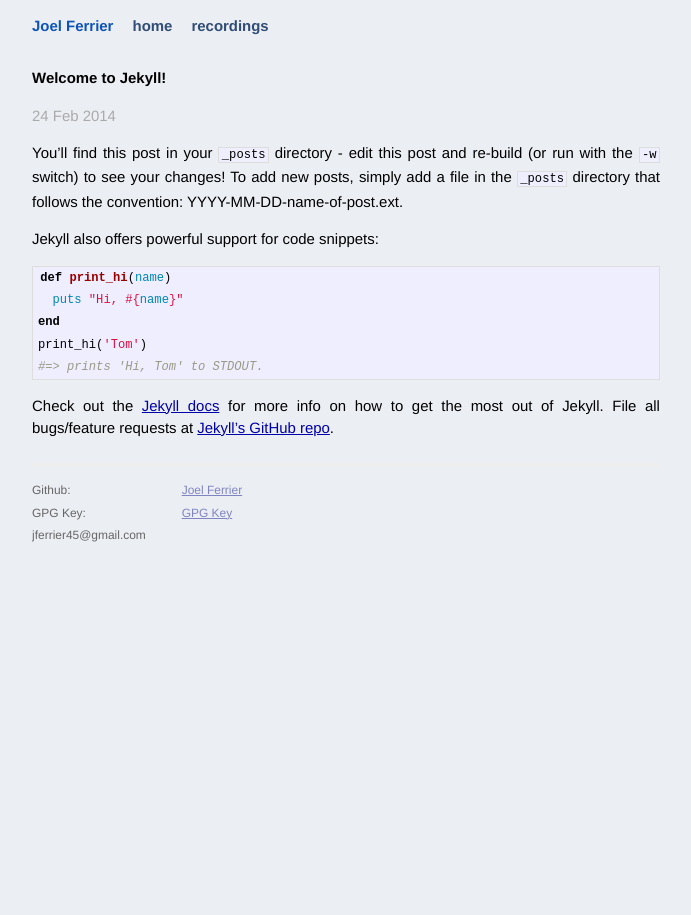
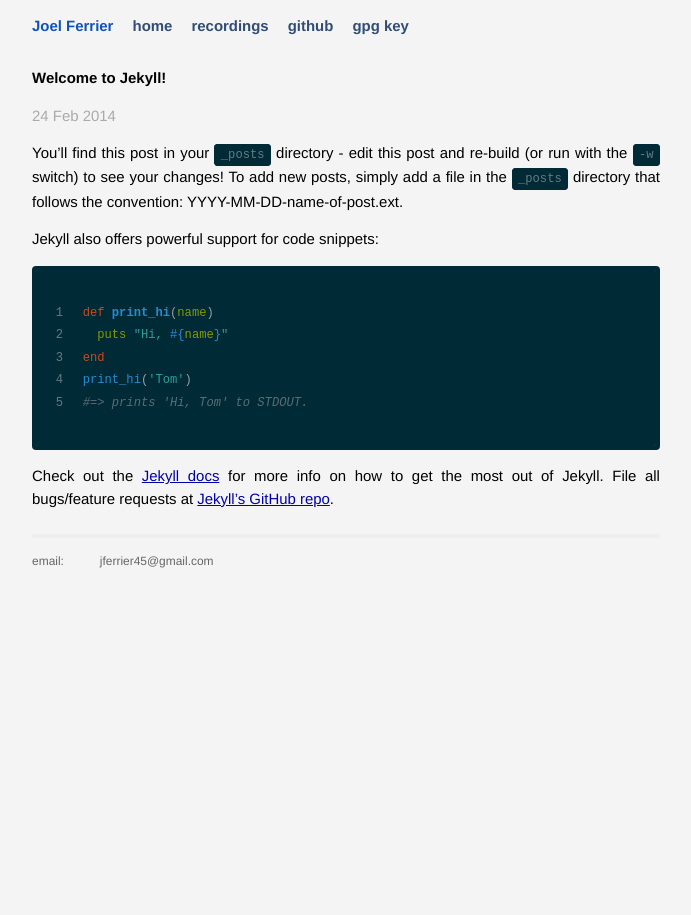
Before and after one commit to joelferrier/joelferrier.github.io, a Jekyll site: the page built from _posts/2014-02-24-welcome-to-jekyll.markdown, in a window 1280 px wide. Shown: the whole page, without its empty margins (294-985 px from the left). Built offline with Jekyll 4.4.1, drawn with Linux system fonts in a browser that asks for light colours; Markdown is read by kramdown in place of the engine named in the settings.

Commit message:
updated default templates

```diff
--- a/_layouts/default.html
+++ b/_layouts/default.html
@@ -7,7 +7,7 @@
         <meta name="viewport" content="width=device-width">
 
         <!-- syntax highlighting CSS -->
-        <link rel="stylesheet" href="/css/syntax.css">
+        <link rel="stylesheet" href="/css/solarized.css">
 
         <!-- Custom CSS -->
         <link rel="stylesheet" href="/css/main.css">
@@ -20,6 +20,8 @@
             <h1 class="title"><a href="/">{{ site.name }}</a></h1>
             <a class="extra" href="/">home</a>
             <a class="extra" href="http://soundcloud.com/split45/sets/dustin-fuentes-covers/s-jla6Y#t=0:16">recordings</a>
+            <a class="extra" href="https://github.com/joelferrier">github</a>
+            <a class="extra" href="blob/gpg.asc">gpg key</a>
           </div>
 
           {{ content }}
@@ -27,15 +29,12 @@
           <div class="footer">
             <div class="contact">
               <p>
-                Github:<br />
-                GPG Key:<br />
-                jferrier45@gmail.com
+                email:
               </p>
             </div>
             <div class="contact">
               <p>
-                <a href="https://github.com/joelferrier">Joel Ferrier</a><br />
-                <a href="blob/gpg.asc">GPG Key</a><br />
+                jferrier45@gmail.com
               </p>
             </div>
           </div>
--- a/_posts/2014-02-24-welcome-to-jekyll.markdown
+++ b/_posts/2014-02-24-welcome-to-jekyll.markdown
@@ -10,7 +10,7 @@
 
 Jekyll also offers powerful support for code snippets:
 
-{% highlight ruby %}
+{% highlight ruby linenos %}
 def print_hi(name)
   puts "Hi, #{name}"
 end
--- a/css/main.css
+++ b/css/main.css
@@ -13,7 +13,7 @@
 html, body { height: 100%; }
 
 body {
-  background-color: #EBEEF3;
+  background-color: #f4f4f4;
   font: 13.34px Helvetica, Arial, sans-serif;
   font-size: small;
   text-align: left;
@@ -61,7 +61,7 @@
   width: 42em;
   margin: 1em auto 2em;
   line-height: 1.5em;
-  background-color: #EBEEF3;
+  background-color: #f4f4f4;
 }
 
 .header a {
@@ -129,9 +129,15 @@
 /*****************************************************************************/
 
 /* standard */
+.post .highlight{
+  border: 4px solid #002b36;
+  border-radius: 4px;
+}
+
 .post pre {
-  border: 1px solid #ddd;
-  background-color: #eef;
+  border: 4px solid #002b36;
+  border-radius: 4px;
+  background-color: #002b36;
   padding: 0 .4em;
 }
 
@@ -140,22 +146,25 @@
 }
 
 .post code {
-  border: 1px solid #ddd;
-  background-color: #eef;
+  border: 4px solid #002b36;
+  border-radius: 4px;
+  color: #657b83;
+  background-color: #002b36;
   padding: 0 .2em;
 }
 
 .post pre code {
   border: none;
+  background-color: #002b36;
 }
 
 /* terminal */
 .post pre.terminal {
   border: 1px solid #000;
-  background-color: #333;
+  background-color: #002b36;
   color: #FFF;
 }
 
 .post pre.terminal code {
-  background-color: #333;
+  background-color: #002b36;
 }
--- /dev/null
+++ b/css/solarized.css
@@ -0,0 +1,65 @@
+.highlight{background-color:#073642;color:#93a1a1}
+.highlight .c{color:#586e75 !important;font-style:italic !important}
+.highlight .cm{color:#586e75 !important;font-style:italic !important}
+.highlight .cp{color:#586e75 !important;font-style:italic !important}
+.highlight .c1{color:#586e75 !important;font-style:italic !important}
+.highlight .cs{color:#586e75 !important;font-weight:bold !important;font-style:italic !important}
+.highlight .err{color:#dc322f !important;background:none !important}
+.highlight .k{color:#cb4b16 !important}
+.highlight .o{color:#93a1a1 !important;font-weight:bold !important}
+.highlight .p{color:#93a1a1 !important}
+.highlight .ow{color:#2aa198 !important;font-weight:bold !important}
+.highlight .gd{color:#93a1a1 !important;background-color:#372c34 !important;display:inline-block}
+.highlight .gd .x{color:#93a1a1 !important;background-color:#4d2d33 !important;display:inline-block}
+.highlight .ge{color:#93a1a1 !important;font-style:italic !important}
+.highlight .gr{color:#aa0000}
+.highlight .gh{color:#586e75 !important}
+.highlight .gi{color:#93a1a1 !important;background-color:#1a412b !important;display:inline-block}
+.highlight .gi .x{color:#93a1a1 !important;background-color:#355720 !important;display:inline-block}
+.highlight .go{color:#888888}
+.highlight .gp{color:#555555}
+.highlight .gs{color:#93a1a1 !important;font-weight:bold !important}
+.highlight .gu{color:#6c71c4 !important}
+.highlight .gt{color:#aa0000}
+.highlight .kc{color:#859900 !important;font-weight:bold !important}
+.highlight .kd{color:#268bd2 !important}
+.highlight .kp{color:#cb4b16 !important;font-weight:bold !important}
+.highlight .kr{color:#d33682 !important;font-weight:bold !important}
+.highlight .kt{color:#2aa198 !important}
+.highlight .n{color:#268bd2 !important}
+.highlight .na{color:#268bd2 !important}
+.highlight .nb{color:#859900 !important}
+.highlight .nc{color:#d33682 !important}
+.highlight .no{color:#b58900 !important}
+.highlight .ni{color:#800080}
+.highlight .nl{color:#859900 !important}
+.highlight .ne{color:#268bd2 !important;font-weight:bold !important}
+.highlight .nf{color:#268bd2 !important;font-weight:bold !important}
+.highlight .nn{color:#b58900 !important}
+.highlight .nt{color:#268bd2 !important;font-weight:bold !important}
+.highlight .nx{color:#b58900 !important}
+.highlight .bp{color:#999999}
+.highlight .vc{color:#008080}
+.highlight .vg{color:#268bd2 !important}
+.highlight .vi{color:#268bd2 !important}
+.highlight .nv{color:#268bd2 !important}
+.highlight .w{color:#bbbbbb}
+.highlight .mf{color:#2aa198 !important}
+.highlight .m{color:#2aa198 !important}
+.highlight .mh{color:#2aa198 !important}
+.highlight .mi{color:#2aa198 !important}
+.highlight .mo{color:#009999}
+.highlight .s{color:#2aa198 !important}
+.highlight .sb{color:#d14}
+.highlight .sc{color:#d14}
+.highlight .sd{color:#2aa198 !important}
+.highlight .s2{color:#2aa198 !important}
+.highlight .se{color:#dc322f !important}
+.highlight .sh{color:#d14}
+.highlight .si{color:#268bd2 !important}
+.highlight .sx{color:#d14}
+.highlight .sr{color:#2aa198 !important}
+.highlight .s1{color:#2aa198 !important}
+.highlight .ss{color:#990073}
+.highlight .il{color:#009999}
+.highlight div .gd,.highlight div .gd .x,.highlight div .gi,.highlight div .gi .x{display:inline-block;width:100%}
--- a/index.html
+++ b/index.html
@@ -8,6 +8,7 @@
   <ul class="posts">
     {% for post in site.posts %}
       <li><span>{{ post.date | date_to_string }}</span> &raquo; <a href="{{ post.url }}">{{ post.title }}</a></li>
+      <p>{{ post.excerpt }}</p>
     {% endfor %}
   </ul>
 </div>
```
Also changed, not shown: _config.yml (line endings or trailing spaces), 4 other files.
